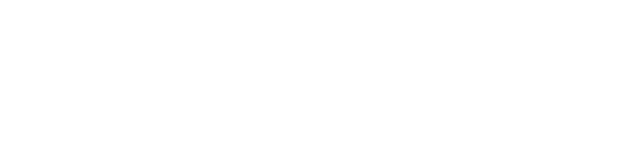
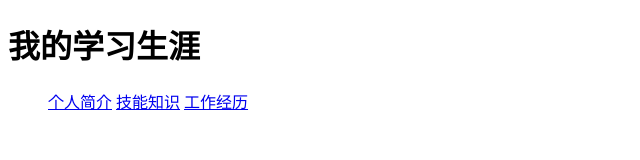
Before and after one commit to EricJiangTeng/tsdqtech.club.github.io, a plain HTML site: page index.html in a window 1280 px wide. Shown: the whole page, without its empty margins (0-640 px from the left). Drawn offline with Linux system fonts and the light colour scheme.

Commit message:
2019-1-13

```diff
--- a/index.html
+++ b/index.html
@@ -6,6 +6,16 @@
     <link rel="stylesheet" href="../CSS/main.css">
 </head>
 <body>
+    <div class = "header">
+        <h1>我的学习生涯</h1>
+    </div>
+    <div class="other_pages">
+        <ul>
+            <a href="./Htmls/resume.html" target="_blank">个人简介</a>
+            <a href="./Htmls/skill.html" target="_blank">技能知识</a>
+            <a href="./Htmls/job.html" target="_blank">工作经历</a>
+        </ul>
+    </div>
 
 </body>
 </html>
```
Also changed, not shown: Htmls/job.html (added, +10 -0 lines), Htmls/resume.html (added, +10 -0 lines), Htmls/skill.html (renamed from Htmls/index.html, +1 -2 lines), Images/Myphoto.jpg (added), Images/新建文本文档.txt (deleted).
